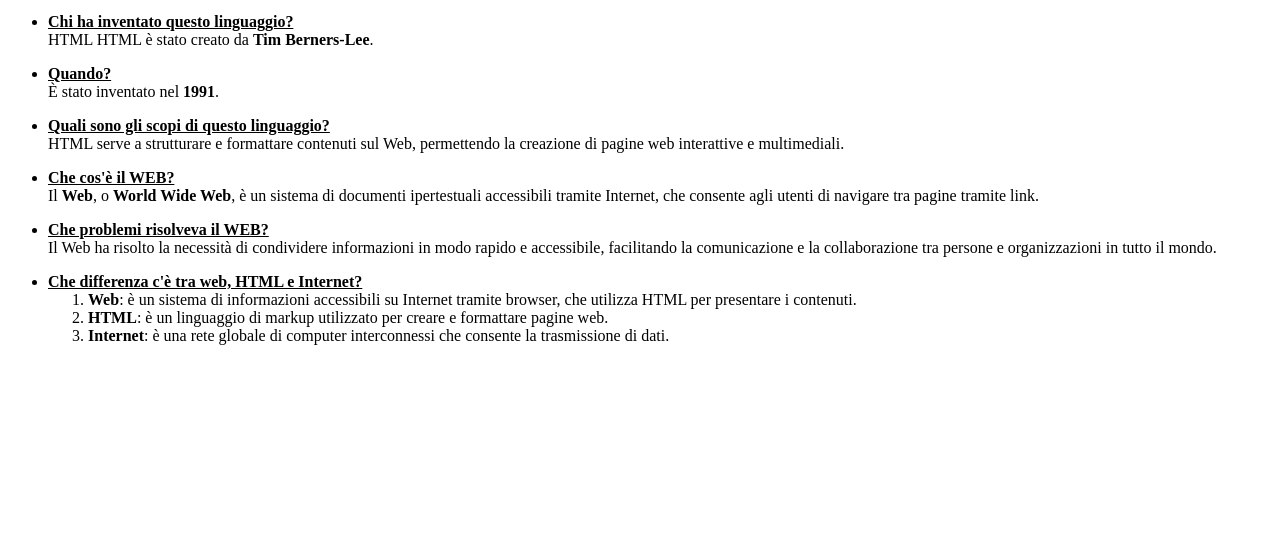
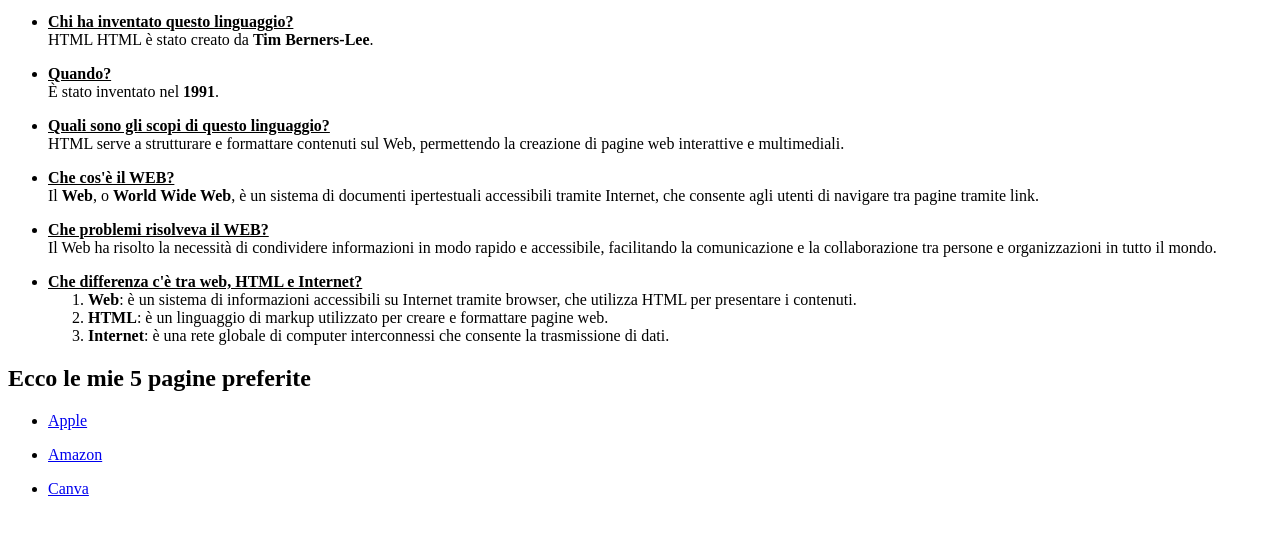
Before and after one commit to thomasaddamo/Tpsit, a plain HTML site: page primapagina.html in a window 1280 px wide. Shown: the part 101-636 px from the top of the page. Drawn offline with Linux system fonts and the light colour scheme.

Commit message:
Update primapagina.html

```diff
--- a/primapagina.html
+++ b/primapagina.html
@@ -52,5 +52,9 @@
             <li><b>Internet</b>: è una rete globale di computer interconnessi che consente la trasmissione di dati.</li>
         </ol>
     </ul>
+    <h2>Ecco le mie 5 pagine preferite</h2>
+    <ul><li><a href="https://www.apple.com/it/">Apple</a><br></li></ul>
+    <ul><li><a href="https://www.amazon.it/">Amazon</a><br></li></ul>
+    <ul><li><a href="https://www.canva.com/">Canva</a></li></ul>
 </body>
 </html>
```
